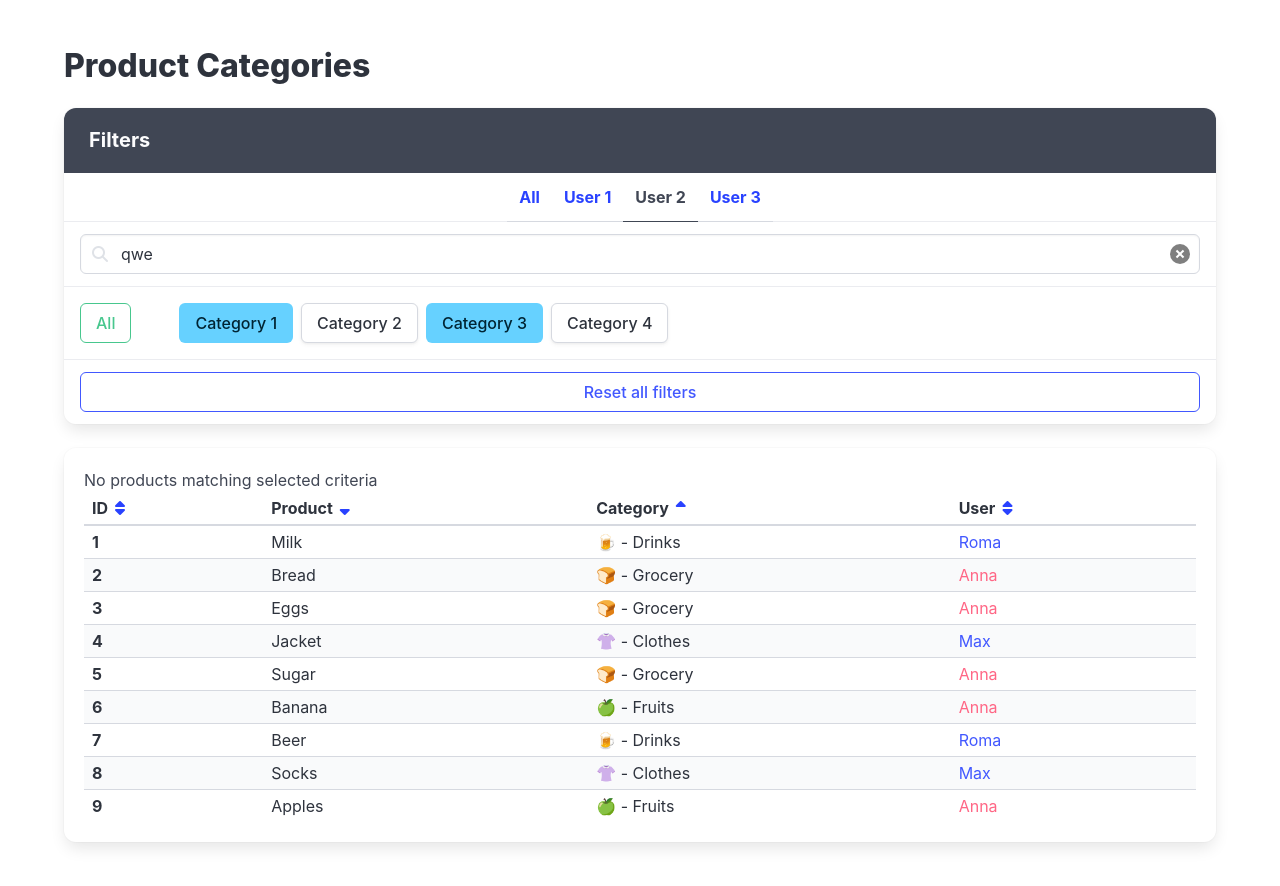
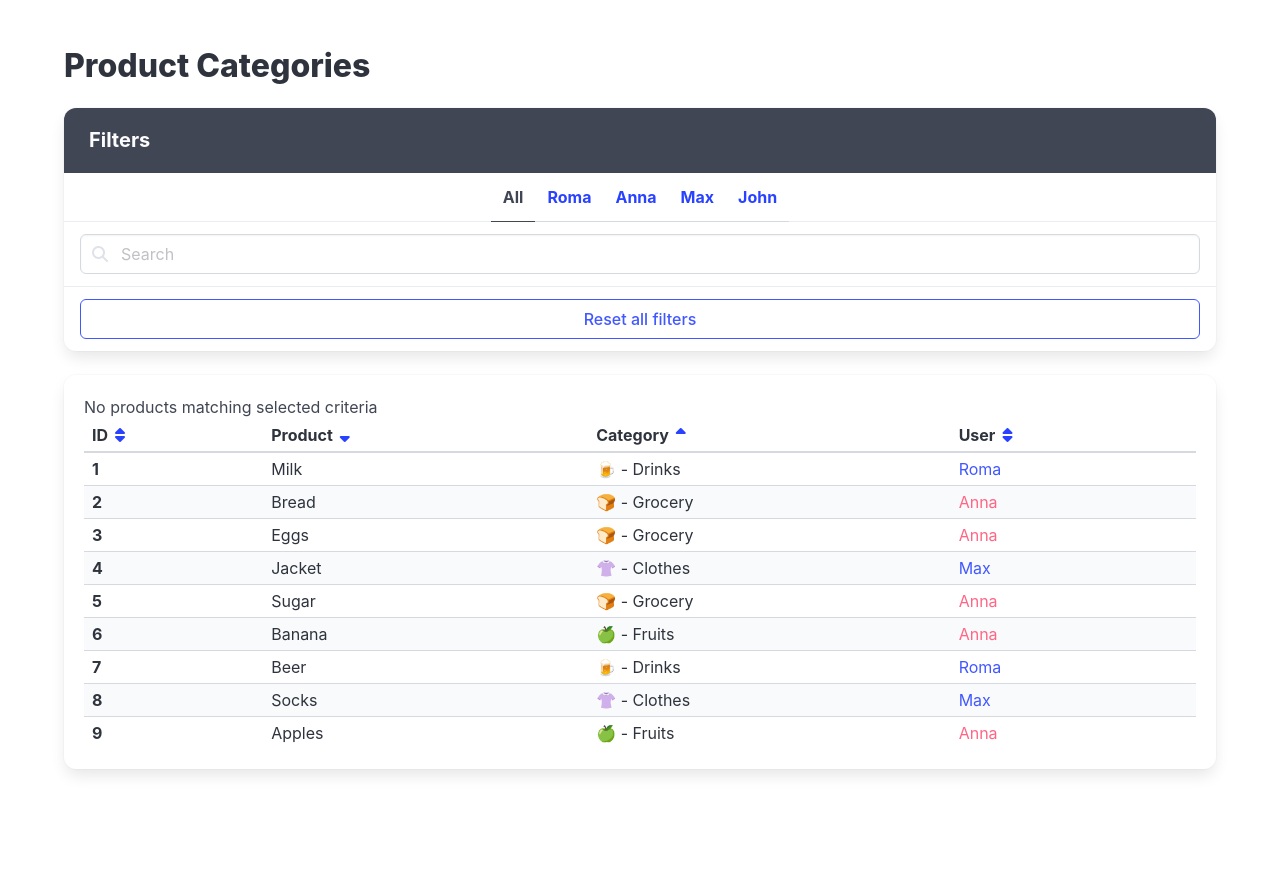
Before and after one commit to Bohdan-Diatliuk/react-practice, a React (Vite) app: page / in a window 1280 px wide. Shown: the top 886 px of the page. After the commit the page ends 817 px from the top, so only its background shows below. Built offline with nearby package versions, Linux system fonts and the light colour scheme.

Commit message:
implement the ability to filter products by owner

```diff
--- a/src/App.jsx
+++ b/src/App.jsx
@@ -1,5 +1,5 @@
 /* eslint-disable jsx-a11y/accessible-emoji */
-import React from 'react';
+import React, { useState } from 'react';
 import cn from 'classnames';
 import './App.scss';
 
@@ -7,14 +7,32 @@ import usersFromServer from './api/users';
 import categoriesFromServer from './api/categories';
 import productsFromServer from './api/products';
 
-// const products = productsFromServer.map((product) => {
-//   const category = null; // find by product.categoryId
-//   const user = null; // find by category.ownerId
+export const App = () => {
+  const [selectedUser, setSelectedUser] = useState('all');
+  const [searchQuery, setSearchQuery] = useState('');
 
-//   return null;
-// });
+  const resetFilters = () => {
+    setSelectedUser('all');
+    setSearchQuery('');
+  };
 
-export const App = () => {
+  const filteredProducts = productsFromServer.filter(product => {
+    const category = categoriesFromServer.find(
+      cat => cat.id === product.categoryId,
+    );
+    const users = category
+      ? usersFromServer.find(user => user.id === category.ownerId)
+      : null;
+
+    const matchesUser = selectedUser === 'all' || users.id === selectedUser;
+    const matchesSearch =
+      product.name.toLowerCase().includes(searchQuery.toLowerCase()) ||
+      category.title.toLowerCase().includes(searchQuery.toLowerCase()) ||
+      users.name.toLowerCase().includes(searchQuery.toLowerCase());
+
+    return matchesUser && matchesSearch;
+  });
+
   return (
     <div className="section">
       <div className="container">
@@ -25,89 +43,50 @@ export const App = () => {
             <p className="panel-heading">Filters</p>
 
             <p className="panel-tabs has-text-weight-bold">
-              <a data-cy="FilterAllUsers" href="#/">
+              <a
+                data-cy="FilterAllUsers"
+                href="#/"
+                className={selectedUser === 'all' ? 'is-active' : ''}
+                onClick={() => setSelectedUser('all')}
+              >
                 All
               </a>
 
-              <a data-cy="FilterUser" href="#/">
-                User 1
-              </a>
-
-              <a data-cy="FilterUser" href="#/" className="is-active">
-                User 2
-              </a>
-
-              <a data-cy="FilterUser" href="#/">
-                User 3
-              </a>
+              {usersFromServer.map(user => (
+                <a
+                  key={user.id}
+                  href="#/"
+                  className={selectedUser === user.id ? 'is-active' : ''}
+                  onClick={() => setSelectedUser(user.id)}
+                >
+                  {user.name}
+                </a>
+              ))}
             </p>
 
             <div className="panel-block">
-              <p className="control has-icons-left has-icons-right">
+              <p className="control has-icons-left">
                 <input
-                  data-cy="SearchField"
                   type="text"
                   className="input"
                   placeholder="Search"
-                  value="qwe"
+                  value={searchQuery}
+                  onChange={event => setSearchQuery(event.target.value)}
                 />
-
                 <span className="icon is-left">
                   <i className="fas fa-search" aria-hidden="true" />
-                </span>
-
-                <span className="icon is-right">
-                  {/* eslint-disable-next-line jsx-a11y/control-has-associated-label */}
-                  <button
-                    data-cy="ClearButton"
-                    type="button"
-                    className="delete"
-                  />
                 </span>
               </p>
             </div>
 
-            <div className="panel-block is-flex-wrap-wrap">
-              <a
-                href="#/"
-                data-cy="AllCategories"
-                className="button is-success mr-6 is-outlined"
-              >
-                All
-              </a>
-
-              <a
-                data-cy="Category"
-                className="button mr-2 my-1 is-info"
-                href="#/"
-              >
-                Category 1
-              </a>
-
-              <a data-cy="Category" className="button mr-2 my-1" href="#/">
-                Category 2
-              </a>
-
-              <a
-                data-cy="Category"
-                className="button mr-2 my-1 is-info"
-                href="#/"
-              >
-                Category 3
-              </a>
-              <a data-cy="Category" className="button mr-2 my-1" href="#/">
-                Category 4
-              </a>
-            </div>
-
             <div className="panel-block">
-              <a
-                data-cy="ResetAllButton"
-                href="#/"
+              <button
+                type="button"
                 className="button is-link is-outlined is-fullwidth"
+                onClick={resetFilters}
               >
                 Reset all filters
-              </a>
+              </button>
             </div>
           </nav>
         </div>
@@ -170,7 +149,7 @@ export const App = () => {
             </thead>
 
             <tbody>
-              {productsFromServer.map(product => {
+              {filteredProducts.map(product => {
                 const category = categoriesFromServer.find(
                   cat => cat.id === product.categoryId,
                 );
```
